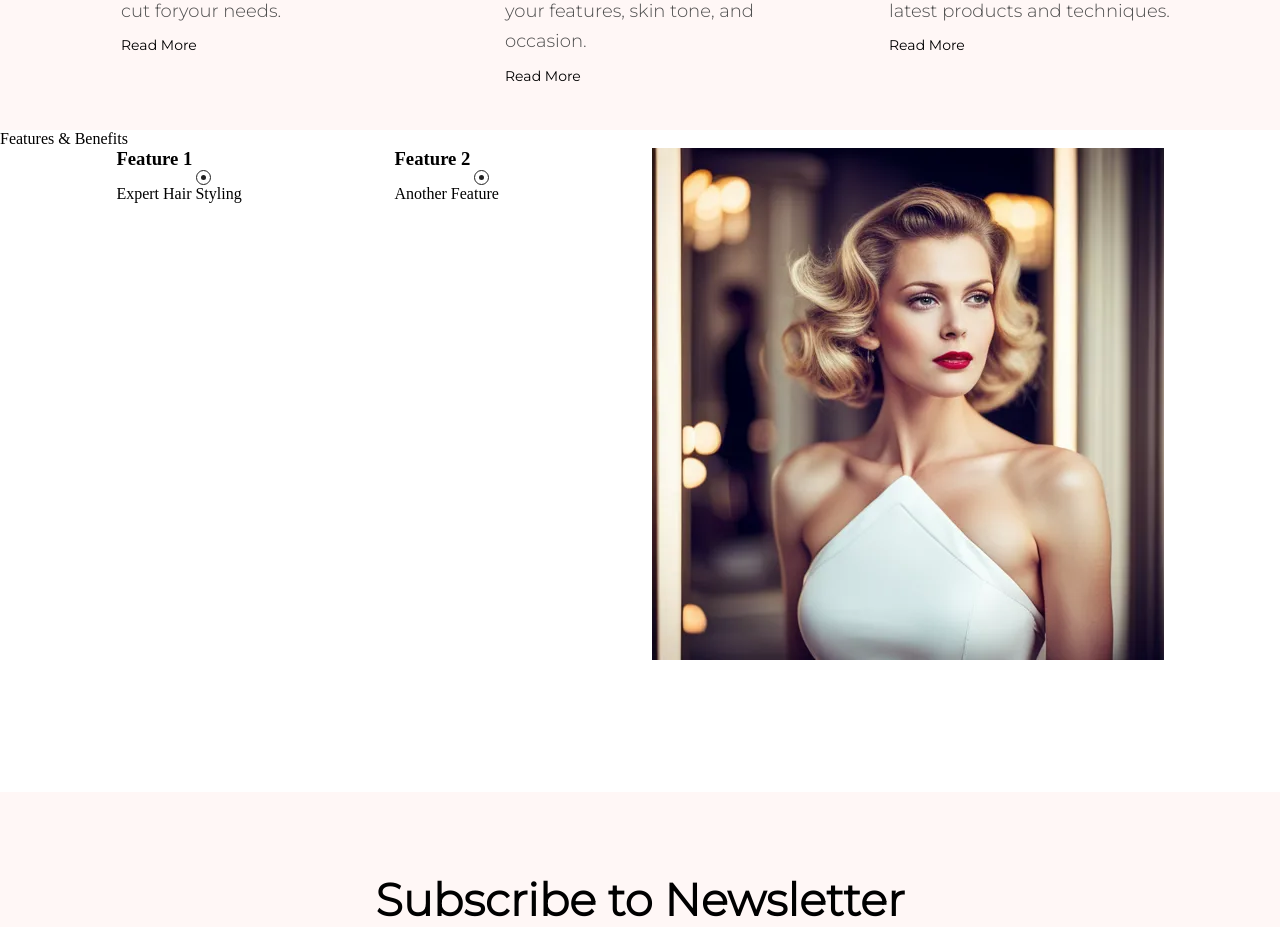
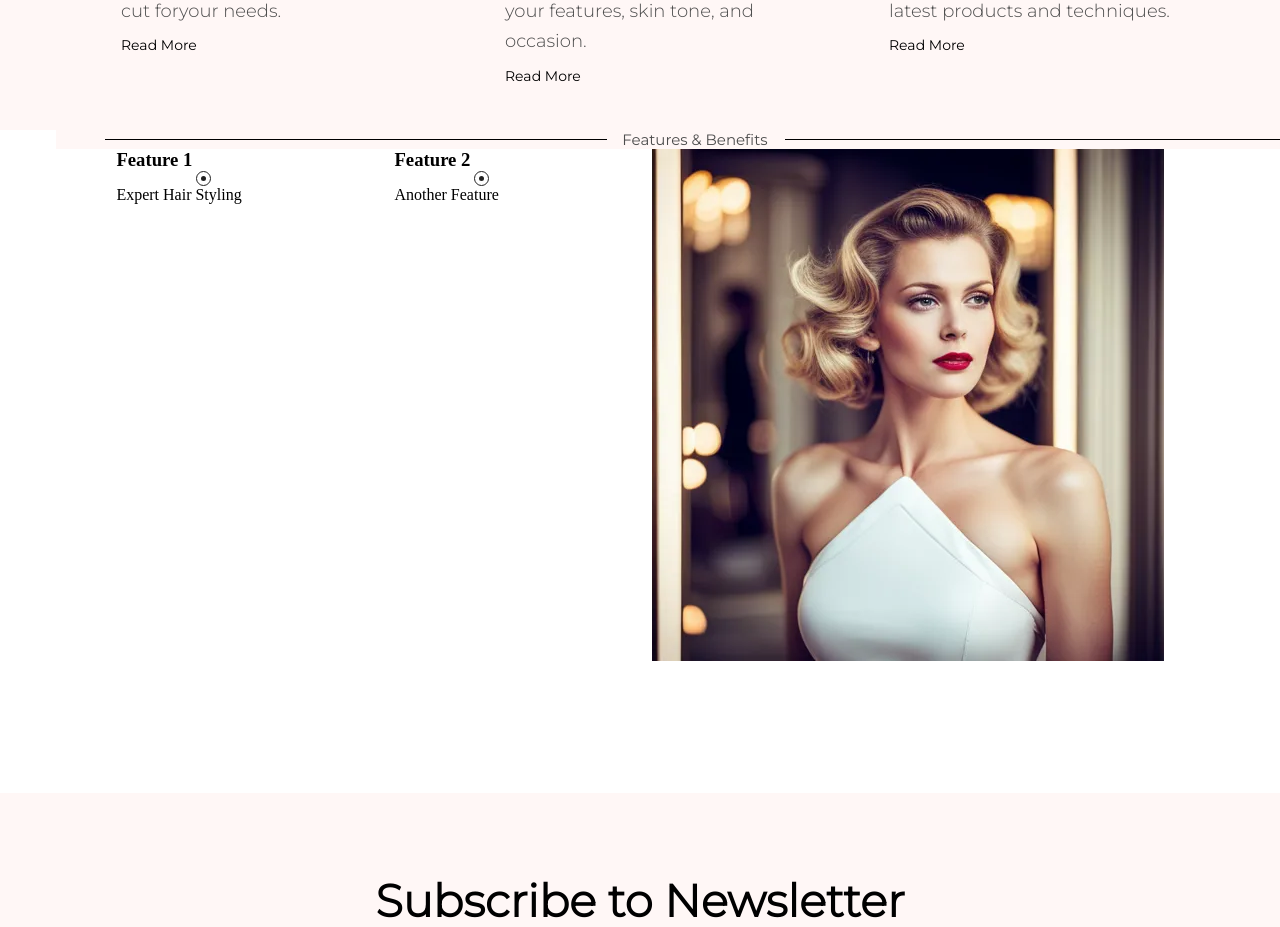
Before and after one commit to nadiahosisy/Beauty-Salon, a React (Vite) app: page /Home in a window 1280 px wide. Shown: the part 2180-3107 px from the top of the page. Built offline with nearby package versions, Linux system fonts and the light colour scheme.

Commit message:
fixed FeaturesAndBenefits

```diff
--- a/src/components/home-page-component/FeaturesAndBenefits.jsx
+++ b/src/components/home-page-component/FeaturesAndBenefits.jsx
@@ -3,14 +3,13 @@ import React from "react";
 const FeaturesAndBenefits = () => {
   return (
     <>
-      <div className="main-div-container-features-benefits">
-        <div className="features-benefits-main-div">
-          <span className="left-side"></span>
-          <div className="text-features-benefits">Features & Benefits</div>
+      <div className="main-div-container-features-benifts">
+        <div className="features-benifts-main-div">
+          <spn className="left-side"></spn>
+          <div className="text-features-benifits">Features & Benefits</div>
           <span className="right-side"></span>
         </div>
       </div>
-
       <div className="main-container">
         {/* First Section */}
         <div className="section">
```
